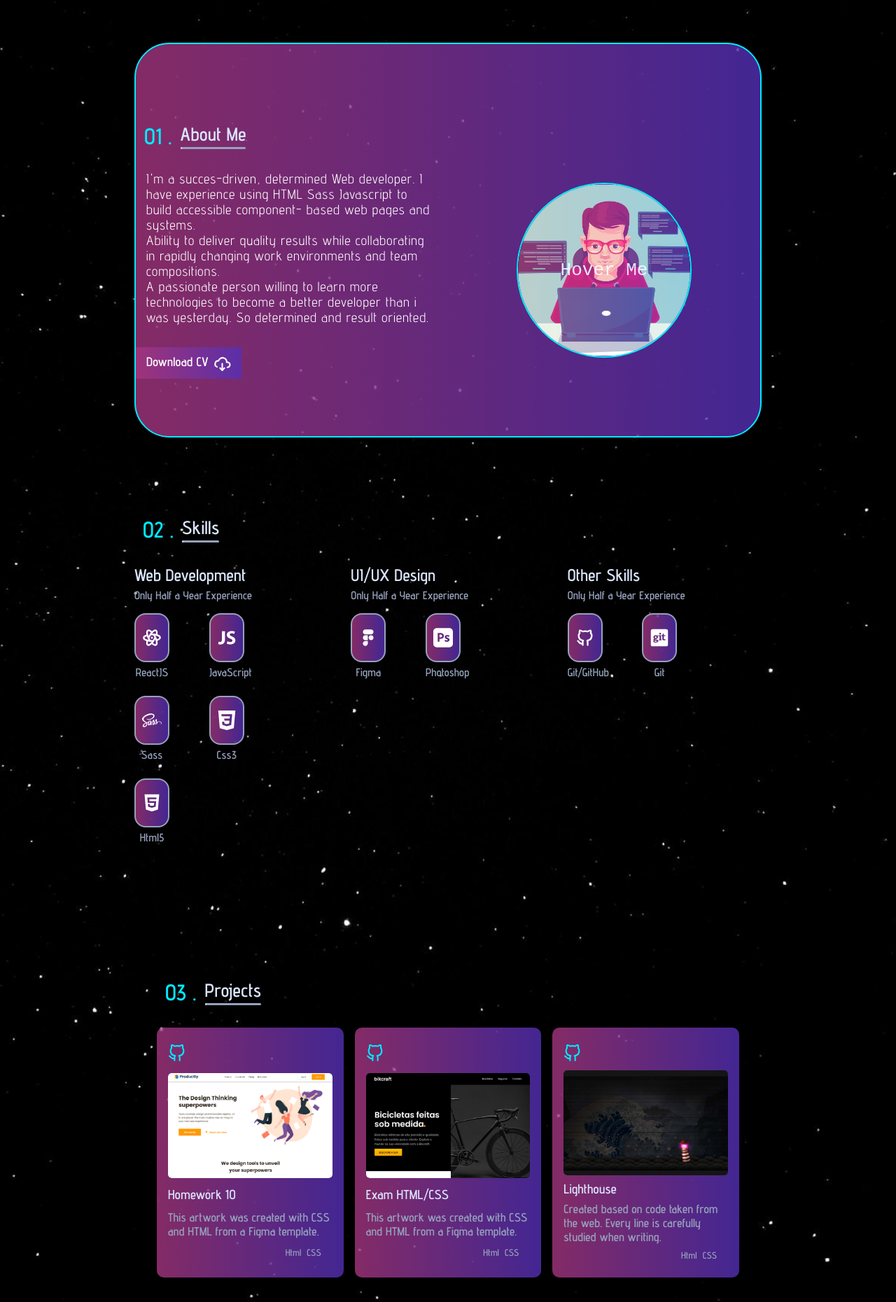
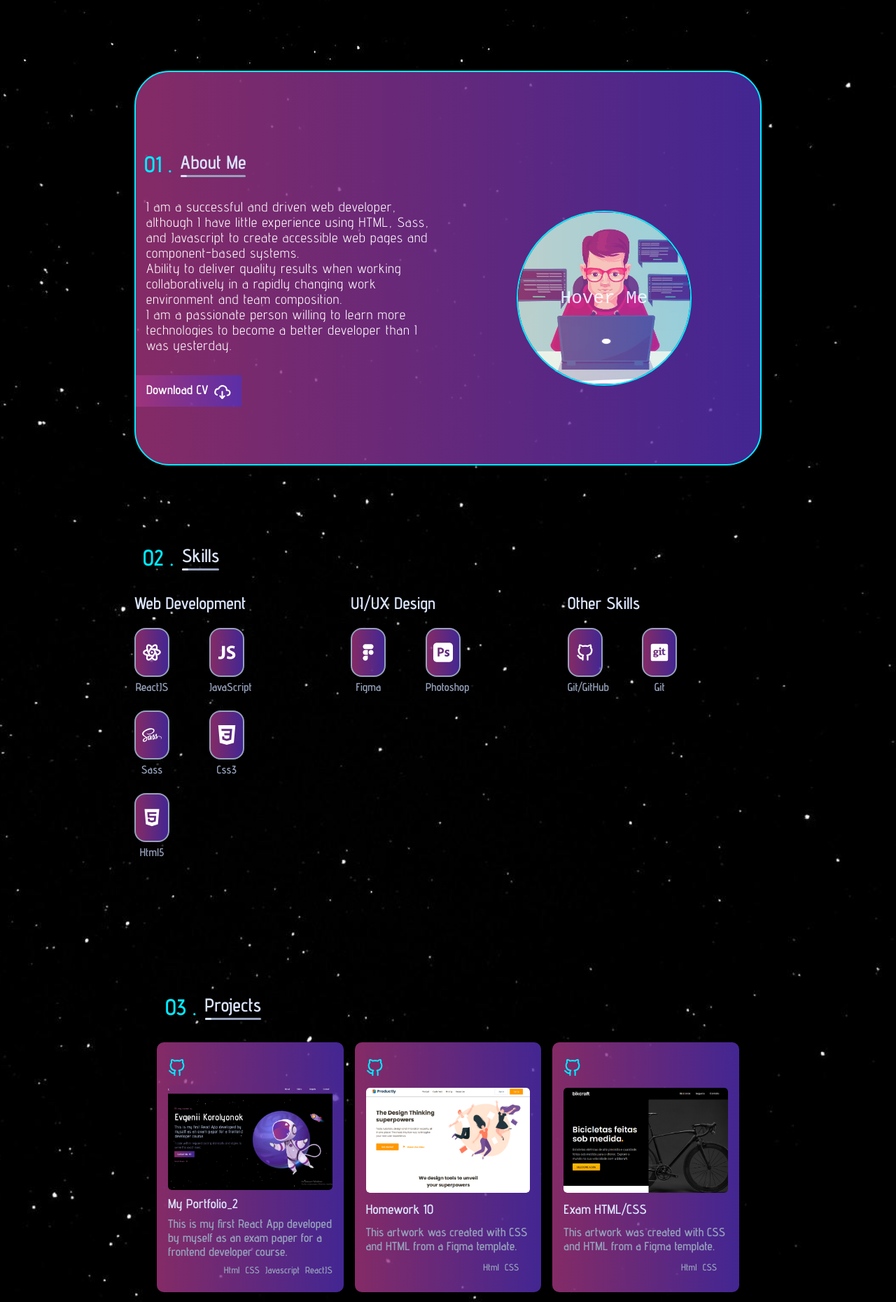
Before and after one commit to Evgenii-Korolenok/MyPortfolio_2, a React (Create React App) app: page / in a window 1280 px wide. Shown: the part 891-2751 px from the top of the page at 70% size. Built offline with nearby package versions, Linux system fonts and the light colour scheme.

Commit message:
finished work

```diff
--- a/src/App.css
+++ b/src/App.css
@@ -190,17 +190,20 @@ body {
 
 ::selection {
     border-color: var(--primaryColor);
-    color: white;
+    color: var(--primaryColor);
 }
 
 ::-webkit-scrollbar {
-    width: 10px;
-    background: var(--projectCardColor);
+    width: 15px;
+}
+
+::-webkit-scrollbar-track {
+    background: #000;
 }
 
 ::-webkit-scrollbar-thumb {
-    background: var(--primaryHover);
-    border-radius: 10px;
+    background: #00eaff;
+    border-radius: 3px;
 }
 
 @media screen and (min-width: 769px) {
--- a/src/Components/About Section/About.jsx
+++ b/src/Components/About Section/About.jsx
@@ -21,11 +21,11 @@ const About = () => {
             <div className="sectionContent grid">
                 <div className="textSection">
                     <h4>
-                        I'm a succes-driven, determined Web developer. I have experience using HTML Sass Javascript to build accessible component- based web pages and systems.
+                        I am a successful and driven web developer, although I have little experience using HTML, Sass, and Javascript to create accessible web pages and component-based systems.
                         <br/>
-                        Ability to deliver quality results while collaborating in rapidly changing work environments and team compositions.
+                        Ability to deliver quality results when working collaboratively in a rapidly changing work environment and team composition.
                         <br/>
-                        A passionate person willing to learn more technologies to become a better developer than i was yesterday. So determined and result oriented.
+                        I am a passionate person willing to learn more technologies to become a better developer than I was yesterday.
                     </h4>
 
                     <div className="aboutBtn">
--- a/src/Components/Home Section/Home.jsx
+++ b/src/Components/Home Section/Home.jsx
@@ -14,13 +14,13 @@ const Home = () => {
             {/* Будет виден только на широком экране */}
             <div className="leftIcons">
                 <div className="socials grid">
-                    <a href="" target='_blank'>
+                    <a href="https://github.com/Evgenii-Korolenok" target='_blank'>
                         <AiFillGithub className='icon'/>
                     </a>
-                    <a href="" target='_blank'>
+                    <a href="https://www.facebook.com/evgenii.korolenok/" target='_blank'>
                         <BsFacebook className='icon'/>
                     </a>
-                    <a href="" target='_blank'>
+                    <a href="https://www.linkedin.com/in/evgenii-korolenok-25a806256" target='_blank'>
                         <AiFillLinkedin className='icon'/>
                     </a>
                     <div className="line"></div>
@@ -38,7 +38,7 @@ const Home = () => {
                     </h1>
 
                     <span className='subTitle'>
-                        I develope scalable web based application and software.
+                    This is my first React App developed by myself as an exam paper for a frontend developer course.
                     </span>
 
                     <p className="homeParagraph">
@@ -67,7 +67,7 @@ const Home = () => {
             <div className="rightEmail">
                 <div>
                     <div className="emailAdress">
-                        <a href="https://mailto:kor-evgenii@mail.ru" target='_blank'>
+                        <a href="mailto:kor-evgenii@mail.ru" target='_blank'>
                             kor-evgenii@mail.ru
                         </a>
                     </div>
--- a/src/Components/Navbar/navbar.css
+++ b/src/Components/Navbar/navbar.css
@@ -28,7 +28,7 @@
 }
 @media screen and (max-width: 768px) {
   .header .navBar {
-    background: var(--projectCardColor);
+    background: linear-gradient(90.21deg, rgba(170, 54, 124, 0.9) -5.91%, rgba(74, 47, 189, 0.9) 111.58%);
     position: absolute;
     height: max-content;
     width: 80%;
--- a/src/Components/Navbar/navbar.scss
+++ b/src/Components/Navbar/navbar.scss
@@ -29,7 +29,7 @@
 
     @media screen and (max-width: 768px) {
         .navBar {
-            background: var(--projectCardColor);
+            background: linear-gradient(90.21deg, rgba(170, 54, 124, 0.9) -5.91%, rgba(74, 47, 189, 0.9) 111.58%);
             position: absolute;
             height: max-content;
             width: 80%;
--- a/src/Components/Projects Section/Projects.jsx
+++ b/src/Components/Projects Section/Projects.jsx
@@ -5,8 +5,23 @@ import { FiGithub } from 'react-icons/fi';
 import img1 from '../../Assets/first_proj.png';
 import img2 from '../../Assets/bycicle.png';
 import img3 from '../../Assets/lighthouse.png';
+import img4 from '../../Assets/myportfolio.png';
+
 
 const data = [
+    {
+        id: 4,
+        image: img4,
+        livelink: 'https://evgenii-korolenok.github.io/MyPortfolio_2/',
+        demo: '',
+        github: 'https://github.com/Evgenii-Korolenok/MyPortfolio_2',
+        title: 'My Portfolio_2',
+        desc: 'This is my first React App developed by myself as an exam paper for a frontend developer course.',
+        tech1: 'Html',
+        tech2: 'CSS',
+        tech3: 'Javascript',
+        tech4: 'ReactJS',
+    },
     {
         id: 1,
         image: img1,
@@ -17,8 +32,6 @@ const data = [
         desc: 'This artwork was created with CSS and HTML from a Figma template.',
         tech1: 'Html',
         tech2: 'CSS',
-        // tech3: 'Javascript',
-        // tech4: 'ReactJS',
     },
 
     {
@@ -31,8 +44,6 @@ const data = [
         desc: 'This artwork was created with CSS and HTML from a Figma template.',
         tech1: 'Html',
         tech2: 'CSS',
-        // tech3: 'Javascript',
-        // tech4: 'ReactJS',
     },
     {
         id: 3,
@@ -44,10 +55,7 @@ const data = [
         desc: 'Created based on code taken from the web.  Every line is carefully studied when writing.',
         tech1: 'Html',
         tech2: 'CSS',
-        // tech3: 'Javascript',
-        // tech4: 'ReactJS',
     },
-
 ]
 
 const Projects = () => {
--- a/src/Components/Skills Section/Skills.jsx
+++ b/src/Components/Skills Section/Skills.jsx
@@ -29,7 +29,7 @@ const Skills = () => {
                     <div className="groupTitle">
                         <h2 className="title">Web Development</h2>
                         <span className="subTitle">
-                            Only Half a Year Experience
+                            {/* Only Half a Year Experience  */}
                         </span>
                     </div>
 
@@ -86,7 +86,7 @@ const Skills = () => {
                     <div className="groupTitle">
                         <h2 className="title">UI/UX Design</h2>
                         <span className="subTitle">
-                            Only Half a Year Experience
+                            {/* Only Half a Year Experience  */}
                         </span>
                     </div>
 
@@ -116,7 +116,7 @@ const Skills = () => {
                     <div className="groupTitle">
                         <h2 className="title">Other Skills</h2>
                         <span className="subTitle">
-                            Only Half a Year Experience
+                            {/* Only Half a Year Experience  */}
                         </span>
                     </div>
 
```
Also changed, not shown: src/Assets/myportfolio.png (added).
